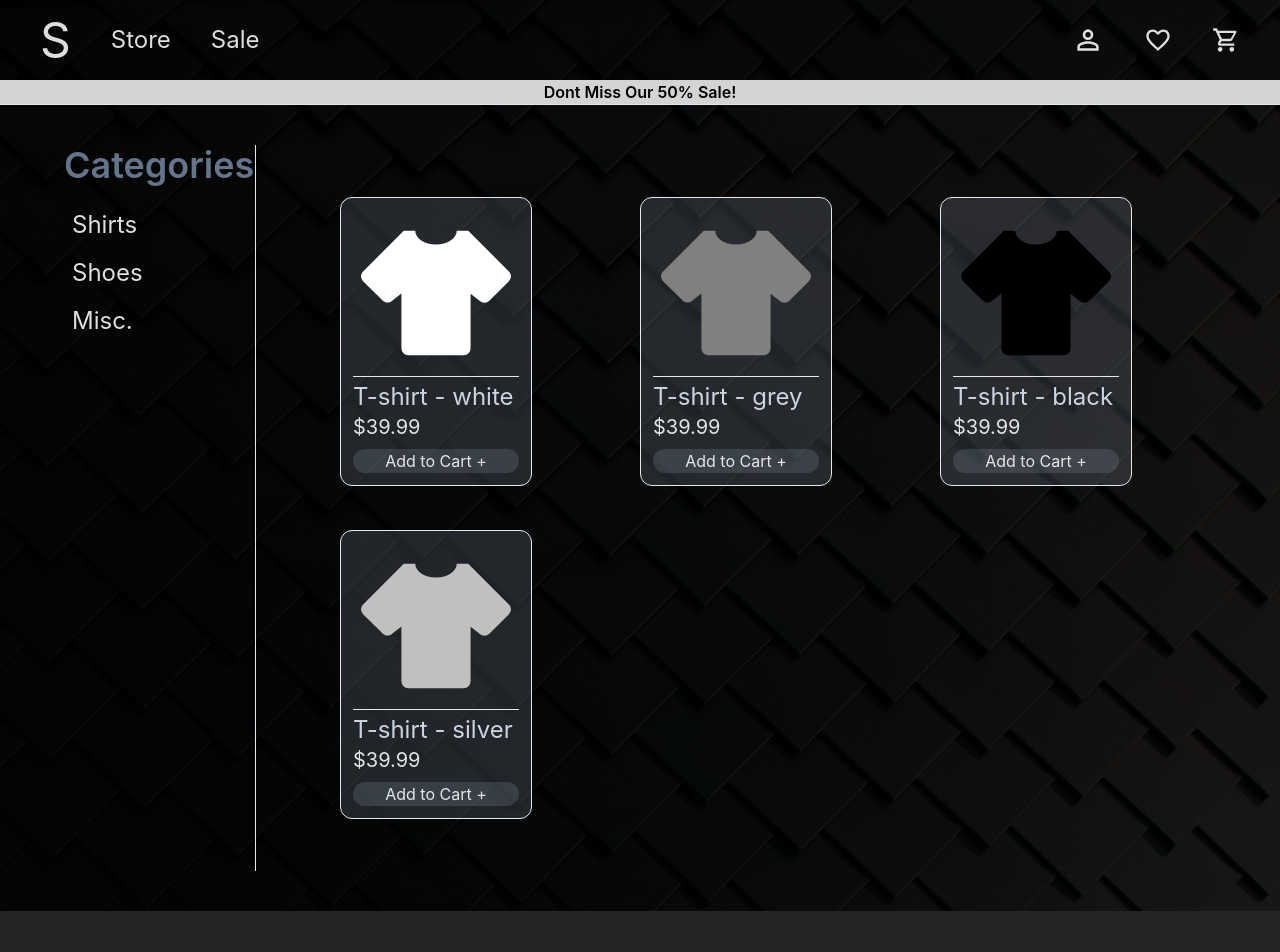
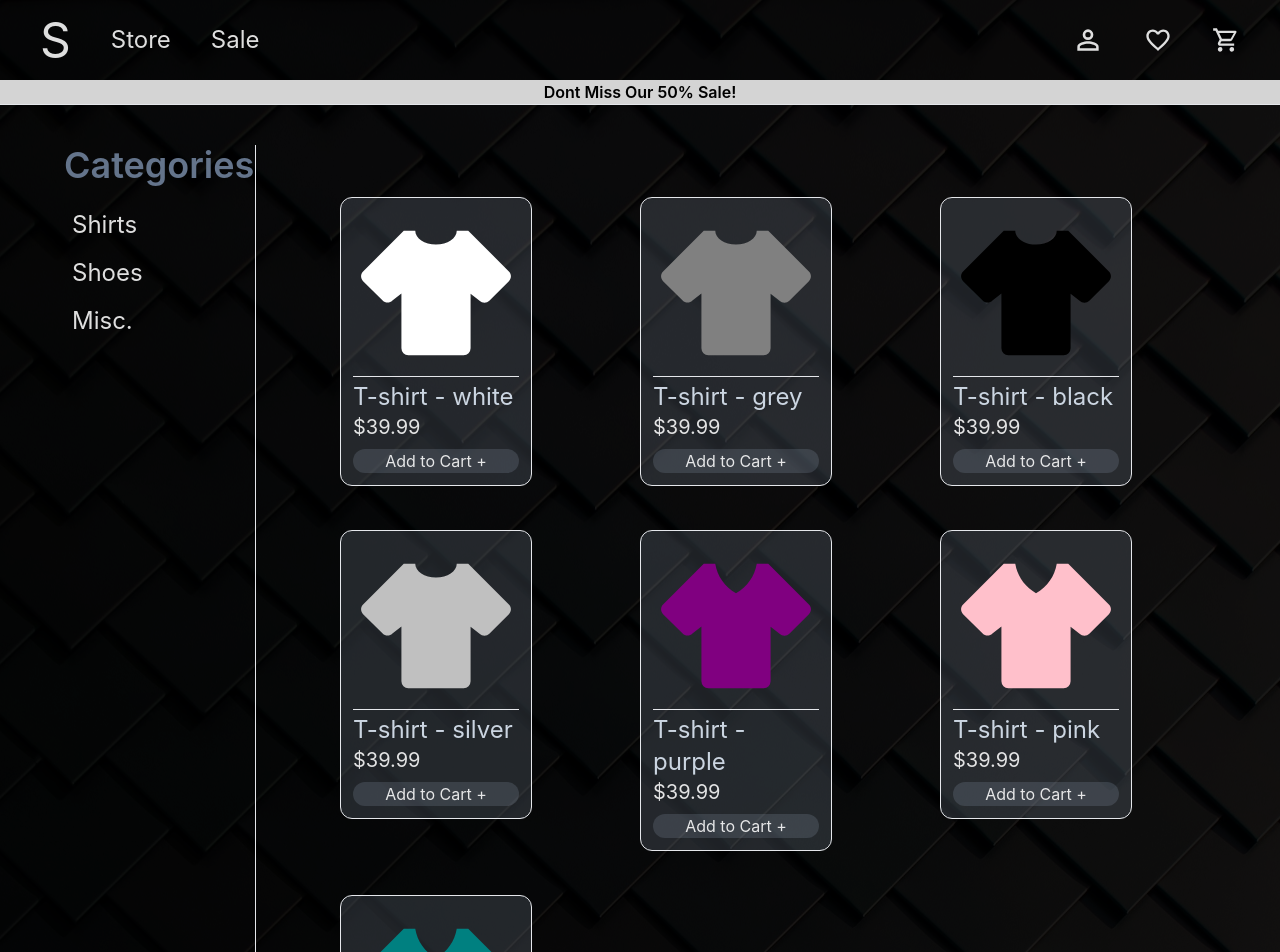
Before and after one commit to Jared588/shopping-cart, a React (Vite) app: page /store in a window 1280 px wide. Shown: the top 952 px of the page. Before the commit the page ends 911 px from the top, so only its background shows below. Built offline with nearby package versions, Linux system fonts and the light colour scheme.

Commit message:
Add V-shirts to catalogue

```diff
--- a/src/components/Item.jsx
+++ b/src/components/Item.jsx
@@ -1,15 +1,27 @@
-function ShirtC (title, price, pColor) {
+export function ShirtC (title, price, pColor) {
   const tShirtC = <svg xmlns="http://www.w3.org/2000/svg" viewBox="0 0 24 24"><title>tshirt-crew</title><path d="M16,21H8A1,1 0 0,1 7,20V12.07L5.7,13.07C5.31,13.46 4.68,13.46 4.29,13.07L1.46,10.29C1.07,9.9 1.07,9.27 1.46,8.88L7.34,3H9C9,4.1 10.34,5 12,5C13.66,5 15,4.1 15,3H16.66L22.54,8.88C22.93,9.27 22.93,9.9 22.54,10.29L19.71,13.12C19.32,13.5 18.69,13.5 18.3,13.12L17,12.12V20A1,1 0 0,1 16,21" fill={pColor} /></svg>
   return (
     <div className="w-48 h-fit flex flex-col border p-3 my-3 rounded-xl bg-slate-400/20">
       <div className=''>{tShirtC}</div>
       <div className="border-t">
         <p className="text-2xl mt-1 text-slate-300">{title}</p>
-        <p className="w-fit text-xl ">{price}</p>
+        <p className="w-fit text-xl">{price}</p>
       </div>
       <button className="flex items-center justify-center text-base bg-slate-400/20 rounded-xl mt-2 hover:bg-slate-300/40">Add to Cart +</button>
     </div>
   );
 }
 
-export default ShirtC;
+export function ShirtV (title, price, pColor) {
+  const tShirtV = <svg xmlns="http://www.w3.org/2000/svg" viewBox="0 0 24 24"><title>tshirt-v</title><path d="M16,21H8A1,1 0 0,1 7,20V12.07L5.7,13.07C5.31,13.46 4.68,13.46 4.29,13.07L1.46,10.29C1.07,9.9 1.07,9.27 1.46,8.88L7.34,3H9C9.29,4.8 10.4,6.37 12,7.25C13.6,6.37 14.71,4.8 15,3H16.66L22.54,8.88C22.93,9.27 22.93,9.9 22.54,10.29L19.71,13.12C19.32,13.5 18.69,13.5 18.3,13.12L17,12.12V20A1,1 0 0,1 16,21" fill={pColor} /></svg>
+  return (
+    <div className="w-48 h-fit flex flex-col border p-3 my-3 rounded-xl bg-slate-400/20">
+      <div className=''>{tShirtV}</div>
+      <div className="border-t">
+        <p className="text-2xl mt-1 text-slate-300">{title}</p>
+        <p className="w-fit text-xl">{price}</p>
+      </div>
+      <button className="flex items-center justify-center text-base bg-slate-400/20 rounded-xl mt-2 hover:bg-slate-300/40">Add to Cart +</button>
+    </div>
+  );
+}
--- a/src/routes/Store.jsx
+++ b/src/routes/Store.jsx
@@ -1,5 +1,5 @@
 import { Link } from 'react-router-dom';
-import ShirtC from '../components/Item';
+import { ShirtC, ShirtV } from '../components/Item';
 
 function Store() {
     return (
@@ -50,7 +50,11 @@ const shirts = [
     ShirtC('T-shirt - white', '$39.99', 'white'),
     ShirtC('T-shirt - grey', '$39.99', 'gray'),
     ShirtC('T-shirt - black', '$39.99', 'black'),
-    ShirtC('T-shirt - silver', '$39.99', 'silver')
+    ShirtC('T-shirt - silver', '$39.99', 'silver'),
+
+    ShirtV('T-shirt - purple', '$39.99', 'purple'),
+    ShirtV('T-shirt - pink', '$39.99', 'pink'),
+    ShirtV('T-shirt - teal', '$39.99', 'teal'),
 ]
 
 export default Store
```
